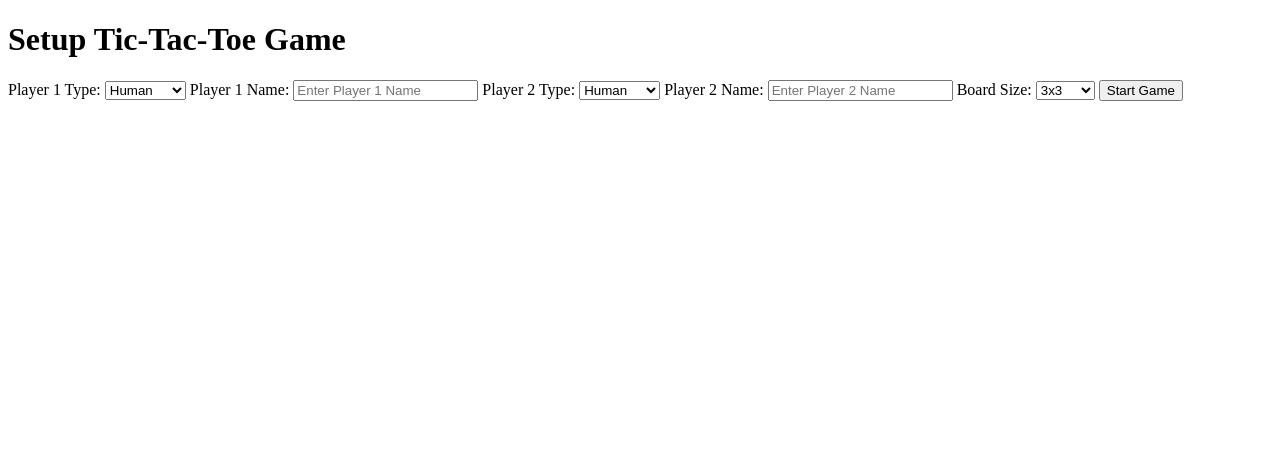
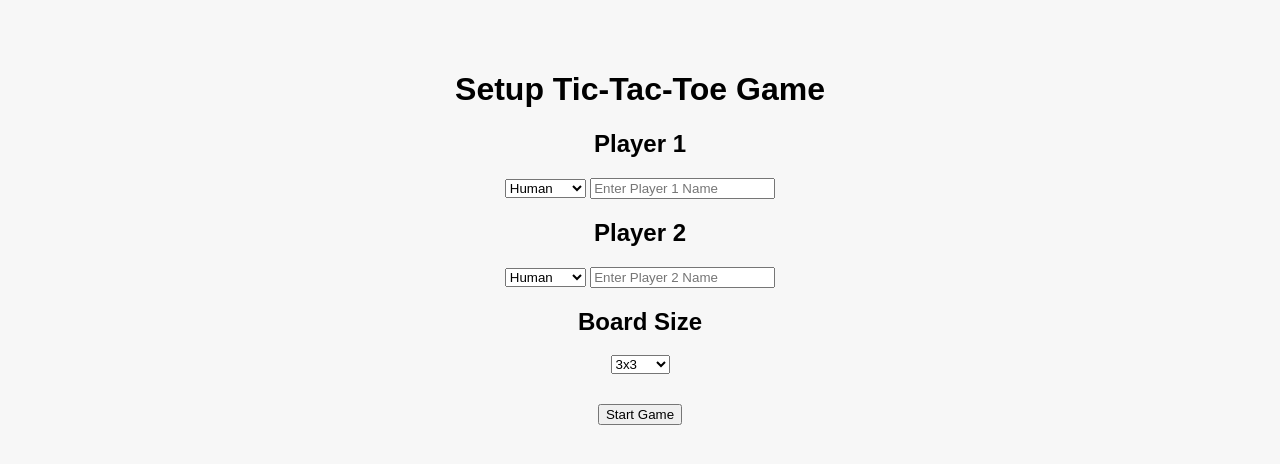
Before and after one commit to zendesk-klross/tictactoe, a Python web app: template tictactoe/templates/setup.html in a window 1280 px wide. Shown: the top 464 px of the page. Run offline with Jinja, Linux system fonts and the light colour scheme; the template is opened without the code that fills it, so the values that code supplies are empty.

Commit message:
improve set up page

```diff
--- a/tictactoe/static/style.css
+++ b/tictactoe/static/style.css
@@ -30,3 +30,11 @@ body {
 .board-cell:hover {
     background-color: #e3e3e3;
 }
+
+.form_group {
+    margin-bottom: 30px;
+}
+
+.start-game-button{
+    margin-top: 30px;
+}
--- a/tictactoe/templates/setup.html
+++ b/tictactoe/templates/setup.html
@@ -1,46 +1,48 @@
-<!-- templates/setup.html -->
 <!DOCTYPE html>
 <html lang="en">
 <head>
     <meta charset="UTF-8">
-    <title>Setup Game</title>
-    <!-- Include your CSS file if needed -->
+    <title>Setup Tic-Tac-Toe Game</title>
+    <link rel="stylesheet" href="{{ url_for('static', filename='style.css') }}">
 </head>
 <body>
+    <div class="setup-container">
         <h1>Setup Tic-Tac-Toe Game</h1>
-    <form method="post" action="{{ url_for('setup') }}">
-        <!-- Player 1 Type Selection -->
-        <label for="player1_type">Player 1 Type:</label>
+        <form method="post" action="{{ url_for('setup') }}" class="setup-form">
+            <div class="player-section">
+                <!--Player 1 -->
+                <h2>Player 1</h2>
+                <div class="input-group">
                     <select id="player1_type" name="player1_type" required>
                         <option value="human">Human</option>
                         <option value="computer">Computer</option>
                     </select>
-
-        <!-- Player 1 Name Input -->
-        <label for="player1_name">Player 1 Name:</label>
                     <input type="text" id="player1_name" name="player1_name" placeholder="Enter Player 1 Name" required>
-
-        <!-- Player 2 Type Selection -->
-        <label for="player2_type">Player 2 Type:</label>
+                </div>
+            </div>
+            <!--Player 2 -->
+            <div class="player-section">
+                <h2>Player 2</h2>
+                <div class="input-group">
                     <select id="player2_type" name="player2_type" required>
                         <option value="human">Human</option>
                         <option value="computer">Computer</option>
                     </select>
-
-        <!-- Player 2 Name Input -->
-        <label for="player2_name">Player 2 Name:</label>
                     <input type="text" id="player2_name" name="player2_name" placeholder="Enter Player 2 Name" required>
-
+                </div>
+            </div>
             <!-- Board Size Selection -->
-        <label for="board_size">Board Size:</label>
+            <div class="form-group">
+                <h2>Board Size</h2>
                 <select id="board_size" name="board_size" required>
                     <option value="3">3x3</option>
                     <option value="5">5x5</option>
                     <option value="7">7x7</option>
                     <option value="10">10x10</option>
                 </select>
-
-        <input type="submit" value="Start Game">
+            </div>
+            <input type="submit" value="Start Game" class="start-game-button">
         </form>
+    </div>
 </body>
 </html>
```
Lines whose indentation alone changed are shown as unchanged.
